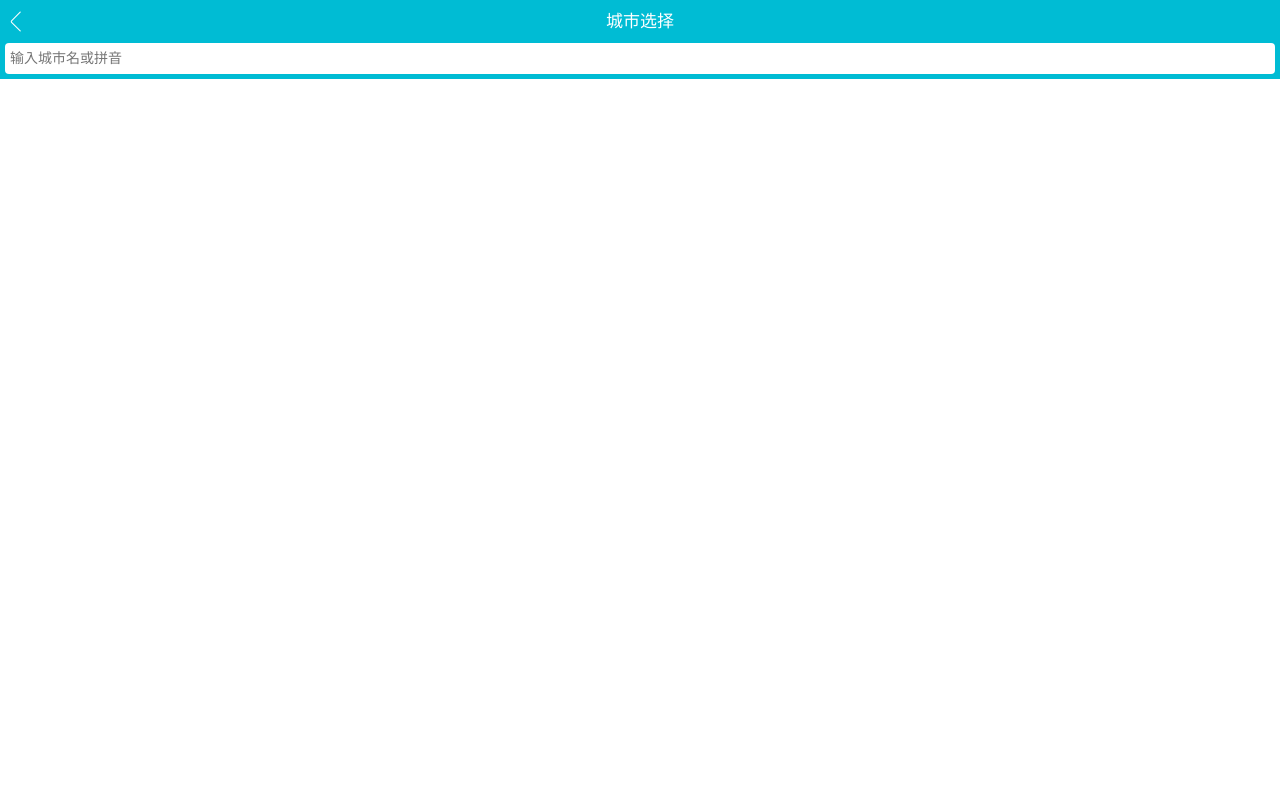
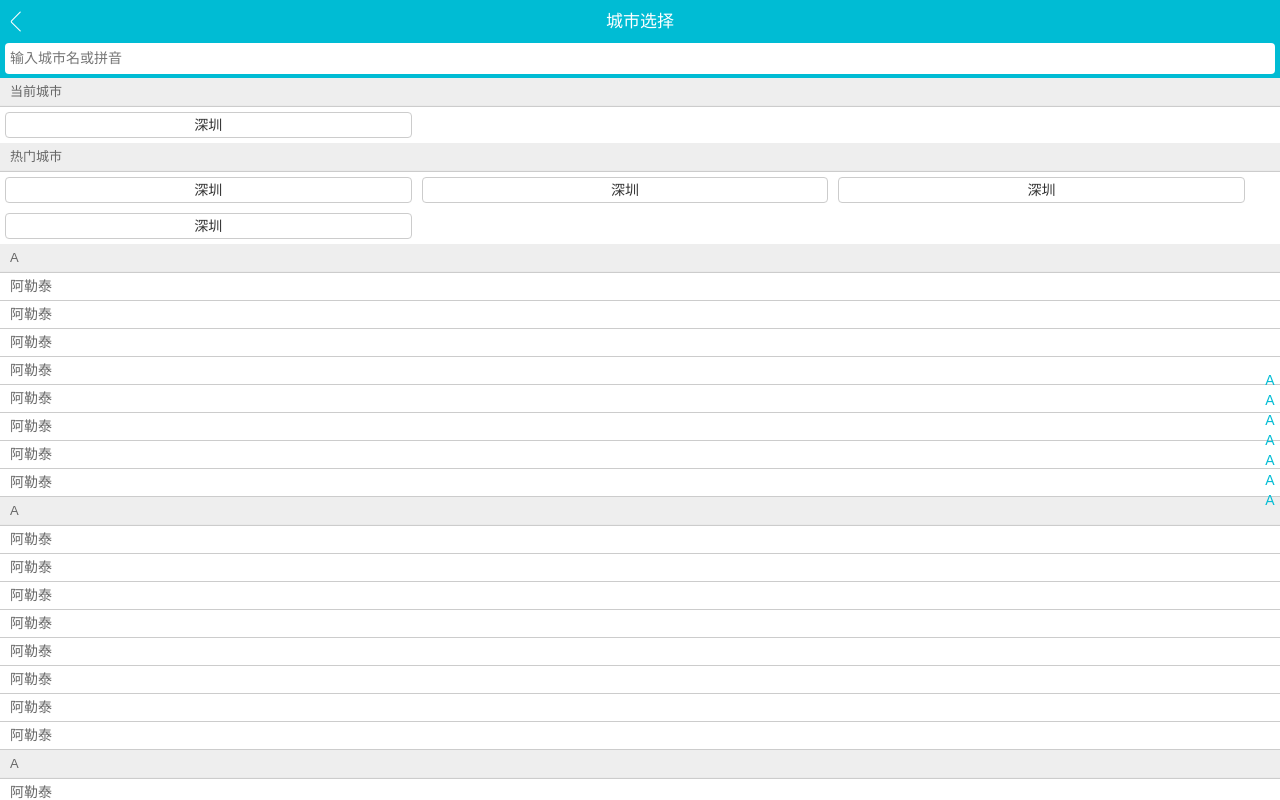
Before and after one commit to lichengping/piao.qunar, a Vue app: page /#/city in a window 1280 px wide. Built offline with nearby package versions, Linux system fonts and the light colour scheme.

Commit message:
城市列表选择

```diff
--- a/package.json
+++ b/package.json
@@ -15,6 +15,7 @@
   },
   "dependencies": {
     "axios": "^0.18.0",
+    "better-scroll": "^1.13.4",
     "fastclick": "^1.0.6",
     "vue": "^2.5.2",
     "vue-awesome-swiper": "^2.6.7",
--- a/src/pages/city/City.vue
+++ b/src/pages/city/City.vue
@@ -2,17 +2,23 @@
 <div>
   <city-header></city-header>
   <city-search></city-search>
+  <city-list></city-list>
+  <city-alphabet></city-alphabet>
 </div>
 </template>
 
 <script>
 import CityHeader from './components/Header'
 import CitySearch from './components/Search'
+import CityList from './components/List'
+import CityAlphabet from './components/Alphabet'
 export default {
     name: 'City',
     components: {
       CityHeader,
-      CitySearch
+      CitySearch,
+      CityList,
+      CityAlphabet,
     }
 }
 </script>
--- /dev/null
+++ b/src/pages/city/components/Alphabet.vue
@@ -0,0 +1,35 @@
+<template>
+   <ul class="list">
+       <li class="item">A</li>
+       <li class="item">A</li>
+       <li class="item">A</li>
+       <li class="item">A</li>
+       <li class="item">A</li>
+       <li class="item">A</li>
+       <li class="item">A</li>
+   </ul>
+</template>
+
+<script>
+export default {
+    name: 'CityAlphabet',
+}
+</script>
+
+<style scoped>
+  .list {
+      display: flex;
+      flex-direction: column;
+      justify-content: center;
+      position: absolute;
+      top: 1.58rem;
+      right: 0;
+      bottom: 0;
+      width: .4rem;
+  }
+  .list .item {
+      text-align: center;
+      line-height: .4rem;
+      color: #00bcd4;
+  }
+</style>
--- /dev/null
+++ b/src/pages/city/components/List.vue
@@ -0,0 +1,124 @@
+<template>
+   <!-- ref获取dom -->
+  <div class="list" ref="wrapper">
+      <!-- 第三方插件better-scroll -->
+    <div>
+     <div class="area">
+         <div class="title border-bottom">当前城市</div>
+         <div class="button-list">
+             <div class="button-wrapper">
+                 <div class="button">深圳</div>
+             </div>
+         </div>
+     </div>
+     <div class="area">
+         <div class="title border-bottom">热门城市</div>
+         <div class="button-list">
+             <div class="button-wrapper">
+                 <div class="button">深圳</div>
+             </div>
+               <div class="button-wrapper">
+                 <div class="button">深圳</div>
+             </div>
+               <div class="button-wrapper">
+                 <div class="button">深圳</div>
+             </div>
+               <div class="button-wrapper">
+                 <div class="button">深圳</div>
+             </div>
+         </div>
+     </div>
+     <div class="area">
+         <div class="title border-bottom">A</div>
+         <div class="item-list">
+             <div class="item">阿勒泰</div>
+             <div class="item">阿勒泰</div>
+             <div class="item">阿勒泰</div>
+             <div class="item">阿勒泰</div>
+             <div class="item">阿勒泰</div>
+             <div class="item">阿勒泰</div>
+             <div class="item">阿勒泰</div>
+             <div class="item">阿勒泰</div>
+         </div>
+          <div class="title border-bottom">A</div>
+         <div class="item-list">
+             <div class="item">阿勒泰</div>
+             <div class="item">阿勒泰</div>
+             <div class="item">阿勒泰</div>
+             <div class="item">阿勒泰</div>
+             <div class="item">阿勒泰</div>
+             <div class="item">阿勒泰</div>
+             <div class="item">阿勒泰</div>
+             <div class="item">阿勒泰</div>
+         </div>
+          <div class="title border-bottom">A</div>
+         <div class="item-list">
+             <div class="item">阿勒泰</div>
+             <div class="item">阿勒泰</div>
+             <div class="item">阿勒泰</div>
+             <div class="item">阿勒泰</div>
+             <div class="item">阿勒泰</div>
+             <div class="item">阿勒泰</div>
+             <div class="item">阿勒泰</div>
+             <div class="item">阿勒泰</div>
+         </div>
+     </div>
+    </div>
+  </div>
+</template>
+
+<script>
+//引入better-scroll包
+import BScroll from 'better-scroll'
+export default {
+    name: 'CityList',
+    // 生命周期函数mounted:在页面dom挂载完毕之后执行
+    mounted () {
+        this.scroll = new BScroll(this.$refs.wrapper)
+    }
+}
+</script>
+
+<style scoped>
+  /* 边框 */
+  .border-bottom {
+       border-bottom: 1px solid #ccc;
+  }
+  .list {
+      overflow: hidden;
+      position: absolute;
+      top:1.56rem;
+      left: 0;
+      right: 0;
+      bottom: 0;
+  }
+  /* 列表样式 */
+  .list .title {
+      line-height: .56rem;
+      background: #eee;
+      padding-left: .2rem;
+      color: #666;
+      font-size: .26rem;
+  }
+  .button-list {
+      display: flex;
+      flex-wrap: wrap;
+      padding-right: .6rem;
+  }
+  .button-list .button-wrapper {
+       width: 33.33%;
+       text-align: center;
+  }
+  .button-list .button {
+     margin: .1rem;
+     padding: .1rem 0;
+     border: 0.02rem solid #ccc;
+     border-radius: .08rem;
+  }
+  .item-list .item {
+      line-height: .54rem;
+      color: #666;
+      padding-left: .2rem;
+      border-bottom:  0.02rem solid #ccc;
+  }
+</style>
```
